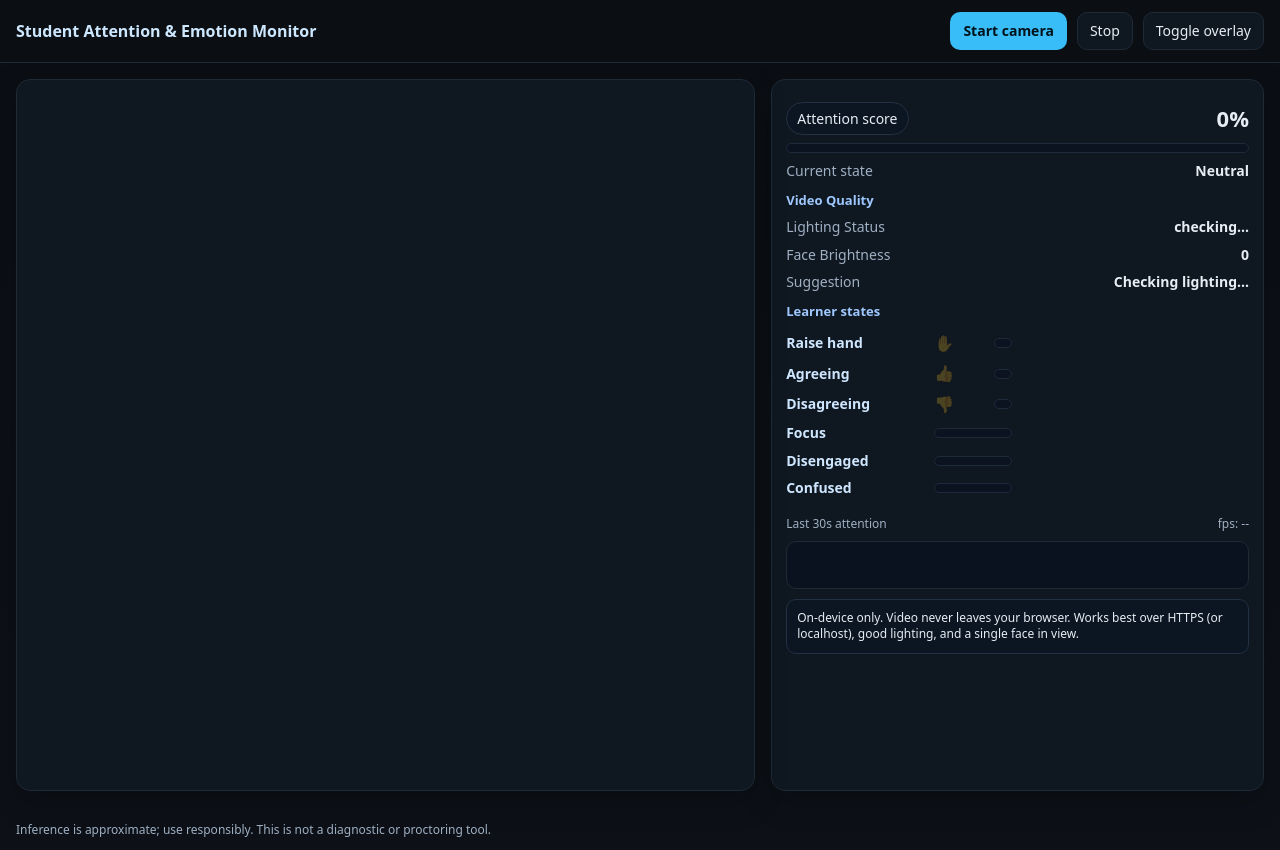
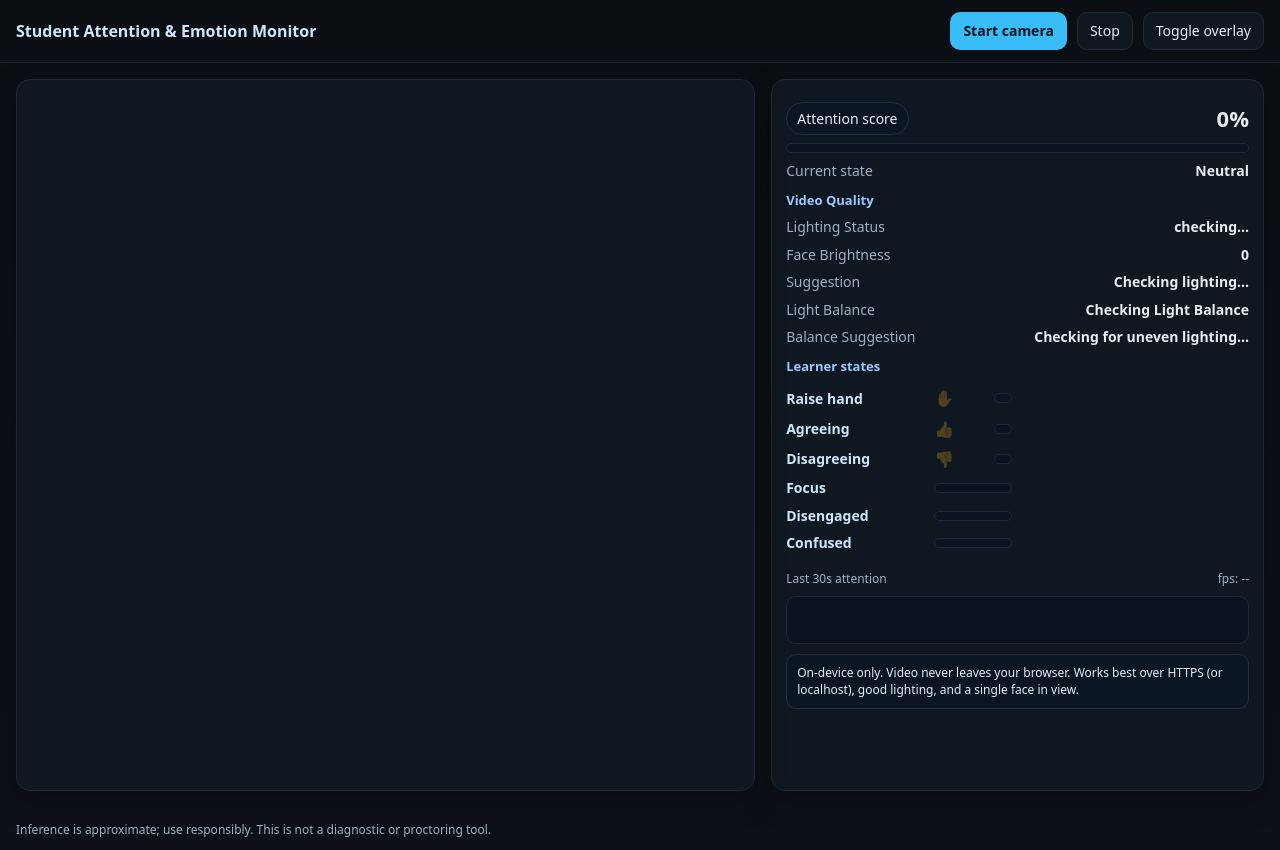
Before and after one commit to musaib-nazir/VisionCue-Real-Time-Non-Verbal-Behaviour-Analytics-, a React (Vite) app: page / in a window 1280 px wide. Built offline with nearby package versions, Linux system fonts and the light colour scheme.

Commit message:
added face distance

```diff
--- a/src/StudentAttentionMonitor.jsx
+++ b/src/StudentAttentionMonitor.jsx
@@ -1083,26 +1083,25 @@ export default function StudentAttentionMonitor() {
 
       console.log("Lighting Difference:", lightingDifference);
       let showUnevenLightingPopup = false;
-let unevenLightingStatus= "";
-let unevenLightingSuggestion="";
+      let unevenLightingStatus = "";
+      let unevenLightingSuggestion = "";
       if (lightingDifference > 70) {
         if (!unevenLightingRef.current) {
           unevenLightingRef.current = performance.now();
         }
         const unevenDuration = performance.now() - unevenLightingRef.current;
         if (unevenDuration > 3000) {
-            showUnevenLightingPopup=true
-            unevenLightingStatus="Uneven Lighting Detected ⚠️"
-            unevenLightingSuggestion="Try to have more balanced lighting on both sides of your face"
+          showUnevenLightingPopup = true;
+          unevenLightingStatus = "Uneven Lighting Detected ⚠️";
+          unevenLightingSuggestion =
+            "Try to have more balanced lighting on both sides of your face";
         }
 
         console.log("⚠️ Uneven Lighting Detected");
       } else {
         unevenLightingRef.current = null;
-                 showUnevenLightingPopup =false,
-                 unevenLightingStatus = ""
-                 unevenLightingSuggestion=""
-
+        ((showUnevenLightingPopup = false), (unevenLightingStatus = "Lighting balanced"));
+        unevenLightingSuggestion = "";
 
         console.log("✅ Balanced Lighting");
       }
@@ -1115,7 +1114,7 @@ let unevenLightingSuggestion="";
       let lightingSuggestion = "";
       let showLightingpopup = false;
 
-      if (brightness < 50) {
+      if (brightness < 40) {
         lightingStatus = "Too Dark ❌";
         lightingSuggestion = "Move closer to a light source";
 
@@ -1193,10 +1192,8 @@ let unevenLightingSuggestion="";
         unevenLightingStatus: unevenLightingStatus,
         unevenLightingSuggestion: unevenLightingSuggestion,
         showUnevenLightingPopup: showUnevenLightingPopup,
-
-
       }));
-      if (showLightingpopup) {
+      if (showLightingpopup || showUnevenLightingPopup) {
         updateFps();
         frameRef.current = requestAnimationFrame(loop);
         return;
@@ -1376,8 +1373,15 @@ let unevenLightingSuggestion="";
             <b>{ui.lightingSuggestion}</b>
           </div>
 
+          <div className="kv">
+            <span className="muted">Light Balance</span>
+            <b>{ui.unevenLightingStatus}</b>
+          </div>
 
-
+          <div className="kv">
+            <span className="muted">Balance Suggestion</span>
+            <b>{ui.unevenLightingSuggestion}</b>
+          </div>
 
           <h3>Learner states</h3>
           <div className="grid">
```
Lines whose indentation alone changed are shown as unchanged.
